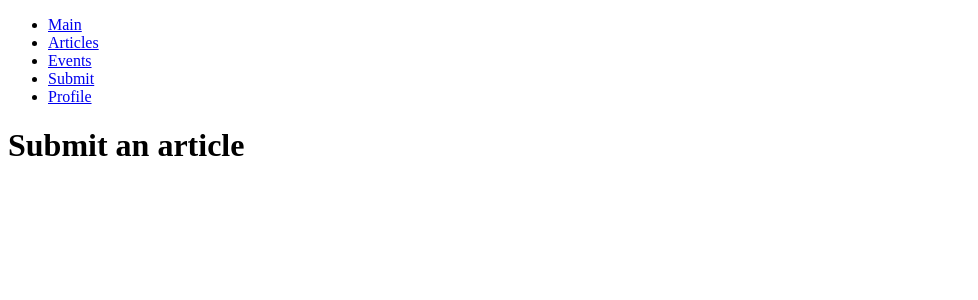
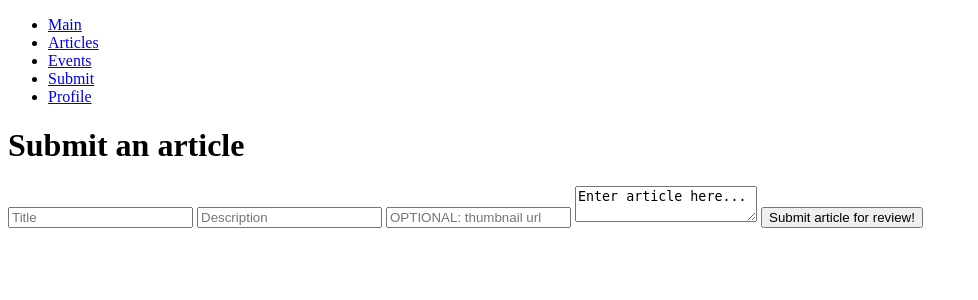
Before and after one commit to In-The-Lab/roman_wing_frontend, a Flask app: page /submit in a window 1280 px wide. Shown: the top 300 px of the page, without its empty margins (0-978 px from the left). Run offline with Flask 2, Linux system fonts and the light colour scheme; some libraries are stand-ins or nearby versions.

Commit message:
a lot of article stuff

```diff
--- a/db/migrations.py
+++ b/db/migrations.py
@@ -23,10 +23,13 @@ tables["user_auth"] = (
 tables["posts"] = (
     "CREATE TABLE `posts` ("
     "`id` int NOT NULL AUTO_INCREMENT, "
+    "`title` VARCHAR(256) NOT NULL, "
+    "`description` VARCHAR(512) NOT NULL, "
     "`creator_id` int NOT NULL, "
     "`body` TEXT NOT NULL, "
     "`thumbnail_url` VARCHAR(256) NOT NULL, "
     "`date_created` DATETIME NOT NULL, "
+    "`is_authorized` BOOLEAN NOT NULL, "
     "FOREIGN KEY (`creator_id`) REFERENCES `users` (`id`), "
     "PRIMARY KEY (`id`))"
 )
--- a/db/models.py
+++ b/db/models.py
@@ -36,12 +36,16 @@ class User:
 
 class Post:
 
-    def __init__(self, id_, creator_id, body, date_created, thumbnail_url):
+    def __init__(self, id_, creator_id, title, desc, body, date_created,
+                 thumbnail_url, is_authorized):
         self.id = id_
         self.creator_id = creator_id
+        self.title = title
+        self.description = desc
         self.body = body
         self.date_created = date_created
         self.thumbnail_url = thumbnail_url
+        self.is_authorized = is_authorized
 
     def __str__(self):
         return self.body
--- a/routes/routes.py
+++ b/routes/routes.py
@@ -20,13 +20,16 @@ socketio = SocketIO(app)
 def load_user(user_id):
     return UserDAO.get_user(user_id)
 
+def get_current_user():
+    try:
+        id = current_user.id
+        return current_user
+    except:
+        return None
+
 @app.route("/")
 def index():
-    try:
-        curr_usr_id = current_user.id
-        return render_template('index.html', current_user=current_user)
-    except:
-        return render_template('index.html', current_user=None)
+    return render_template("index.html", current_user=get_current_user())
 
 @app.route("/signup", methods=["GET", "POST"])
 def signup():
@@ -67,47 +70,59 @@ def login():
 @app.route("/articles")
 def articles_main():
     articles = PostDAO.get_all_posts()
-    return render_template('articles/articles_main.html', articles=articles)
+    return render_template('articles/articles_main.html', articles=articles,
+                           current_user=get_current_user())
 
 @app.route("/articles/<article_id>")
 def articles(article_id):
     article = PostDAO.get_post(int(article_id))
-    return render_template('articles/articles.html', article=article)
+    return render_template('articles/articles.html', article=article,
+                           current_user=get_current_user())
 
 @app.route("/events")
 def events_main():
     events = EventDAO.get_all_future_events()
-    return render_template('events/events_main.html', events=events)
+    return render_template('events/events_main.html', events=events,
+                           current_user=get_current_user())
 
 @app.route("/events/<event_id>")
 def events(event_id):
     event = EventDAO.get_event(int(event_id))
-    return render_template('events/events.html', event=event)
+    return render_template('events/events.html', event=event,
+                           current_user=get_current_user())
 
 @app.route("/profile/<profile_id>")
 def profile(profile_id):
-    user = current_user
-    try:
-        id = current_user.id
-    except:
-        return redirect("/")
+    user = get_current_user()
     if current_user.id != int(profile_id):
         return render_template('index.html',
-                               error="You can only view your own profile")
-    return render_template('profiles.html', profile=user)
+                               error="You can only view your own profile",
+                               current_user=get_current_user())
+    return render_template('profiles.html', profile=user,
+                           current_user=get_current_user())
 
 @app.route("/logout")
 def logout():
-    try:
-        id = current_user.id
-    except:
+    current_user = get_current_user()
+    if current_user is None:
         return render_template("index.html", current_user=None)
     logout_user()
     return redirect("/")
 
-@app.route("/submit")
+@app.route("/submit", methods=["GET", "POST"])
 def submit():
-    return render_template('submit.html')
+    if request.method == "GET":
+        return render_template('submit.html')
+    elif request.method == "POST":
+        user = get_current_user()
+        if current_user is None:
+            return render_template("index.html", current_user=None)
+        title = request.form["title"]
+        description = request.form["description"]
+        thumbnail_url = request.form["thumbnail_url"]
+        body = request.form["body"]
+        PostDAO.insert_post(user.id, title, description, body, thumbnail_url)
+        return redirect("/articles")
 
 @socketio.on('disconnect')
 def disconnect_user():
--- a/templates/articles/articles.html
+++ b/templates/articles/articles.html
@@ -12,5 +12,8 @@
 {% endblock %}
 
 {% block content %}
-  <h1>{{ article }}</h1>
+  <img src="{{ article.thumbnail_url }}">
+  <h1>{{ article.title }}</h1>
+  <h2>{{ article.description }}</h2>
+  <p>{{ article.body }}</p>
 {% endblock %}
--- a/templates/articles/articles_main.html
+++ b/templates/articles/articles_main.html
@@ -13,4 +13,7 @@
 
 {% block content %}
   <h1>Articles</h1>
+  {% for article in articles %}
+    <a href="/articles/{{ article.id }}"><h3>{{ article.title }}</h3></a>
+  {% endfor %}
 {% endblock %}
--- a/templates/submit.html
+++ b/templates/submit.html
@@ -13,4 +13,11 @@
 
 {% block content %}
   <h1>Submit an article</h1>
+  <form action="/submit" method="POST">
+    <input type="text" name="title" placeholder="Title">
+    <input type="text" name="description" placeholder="Description">
+    <input type="text" name="thumbnail_url" placeholder="OPTIONAL: thumbnail url">
+    <textarea name="body">Enter article here...</textarea>
+    <input type="submit" value="Submit article for review!">
+  </form>
 {% endblock %}
```
Also changed, not shown: db/dao.py (+28 -9 lines).
